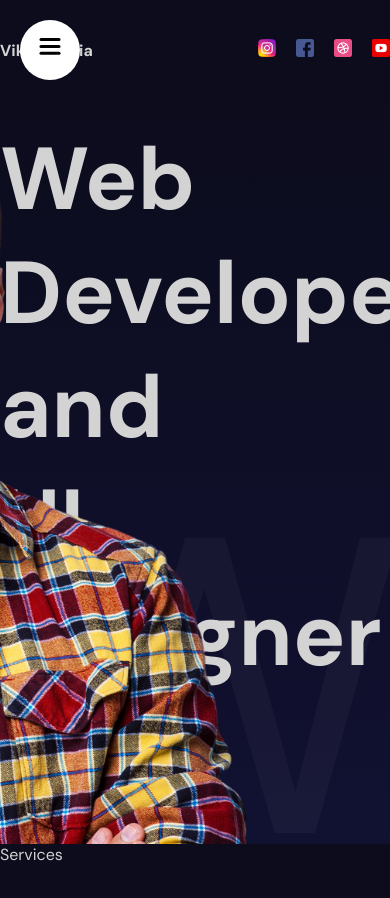
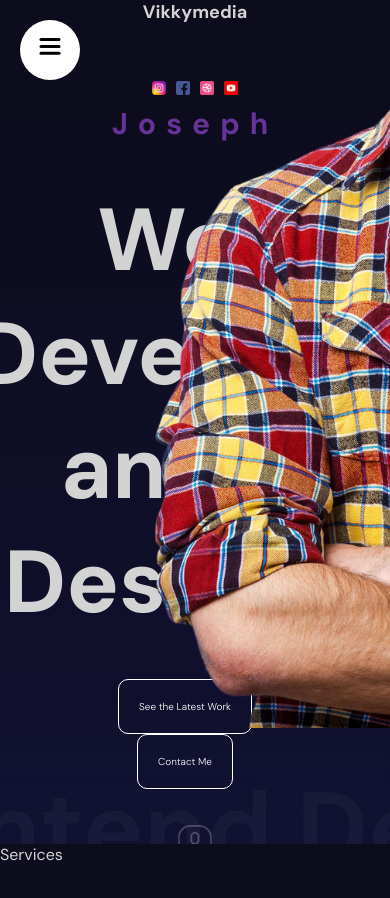
Before and after one commit to vikkymediagithub/Animated-Portfolio-Website, a React (Vite) app: page / in a window 390 px wide. Shown: the top 898 px of the page. Built offline with nearby package versions, Linux system fonts and the light colour scheme.

Commit message:
Responsivess still coninue

```diff
--- a/src/components/hero/Hero.jsx
+++ b/src/components/hero/Hero.jsx
@@ -9,6 +9,19 @@ const textVariants = {
     transition: {
       duration: 1,
       staggerChildren: 0.2,
+    },
+  },
+};
+
+const SliderVariants = {
+  initial: { x: 0 },
+  animate: {
+    x: '-220%',
+    transition: {
+      duration: 10, // Adjusted duration for a smoother effect
+      repeat: Infinity,
+      repeatType: 'loop', // Corrected invalid 'morrow' to 'loop'
+      ease: 'linear', // Smooth linear scrolling effect
     },
   },
 };
@@ -61,9 +74,14 @@ const Hero = () => {
         </motion.div>
 
         {/* Sliding Text */}
-        <div className="slidingTextContainer">
+        <motion.div
+          className="slidingTextContainer"
+          variants={SliderVariants}
+          animate="animate"
+          initial="initial"
+        >
           Writer, Frontend Developer, Freelancer, Video Maker, Content Writer
-        </div>
+        </motion.div>
 
         {/* Image Container */}
         <div className="imageContainer">
--- a/src/components/hero/hero.scss
+++ b/src/components/hero/hero.scss
@@ -1,16 +1,16 @@
-.hero{
+.hero {
     height: calc(100vh - 100px);
     overflow: hidden;
     position: relative;
     background: linear-gradient(180deg, #0c0c1d, #111132);
 
-
-    .wrapper{
+    .wrapper {
       max-width: 1366px;
       height: 100%;
       margin: auto;
+      padding: 0 20px; // Added padding for better spacing on mobile
 
-        .textContainer{
+      .textContainer {
         width: 50%;
         height: 100%;
         display: flex;
@@ -18,18 +18,18 @@
         justify-content: center;
         gap: 40px;
 
-            h2{
+        h2 {
           font-size: 30px;
           color: rebeccapurple;
           letter-spacing: 10px;
         }
 
-            h1{
+        h1 {
           font-size: 88px;
         }
 
-            .buttons{
-                button{
+        .buttons {
+          button {
             padding: 20px;
             border: 1px solid white;
             border-radius: 10px;
@@ -41,26 +41,143 @@
           }
         }
 
-            img{
+        img {
           width: 50px;
         }
       }
-    }
 
-    .imageContainer{
+      .imageContainer {
         height: 100%;
         position: absolute;
         top: 0;
         right: 0;
-
+      }
     }
 
-    .slidingTextContainer{
+    .slidingTextContainer {
       position: absolute;
       font-size: 50vh;
       bottom: -120px;
       white-space: nowrap;
       color: #ffffff09;
       cursor: pointer;
+      width: 50%;
+      font-weight: bold;
+    }
+
+    // Mobile responsive styles
+    @media (max-width: 1024px) {
+      .wrapper {
+        display: flex;
+        flex-direction: column;
+        align-items: center;
+      }
+
+      .textContainer {
+        width: 100%;
+        height: auto;
+        align-items: center;
+        text-align: center;
+
+        h1 {
+          font-size: 60px;
+        }
+
+        h2 {
+          font-size: 20px;
+        }
+
+        .buttons {
+          button {
+            padding: 15px;
+            font-size: 14px;
           }
         }
+
+        img {
+          width: 40px;
+        }
+      }
+
+      .imageContainer {
+        width: 100%;
+        height: 50%;
+        position: absolute;
+        top: 50%;
+        left: 0;
+        transform: translateY(-50%);
+      }
+
+      .slidingTextContainer {
+        font-size: 20vh; // Adjusted font-size for mobile
+        bottom: -80px;
+        width: 100%;
+        text-align: center;
+      }
+    }
+
+    @media (max-width: 768px) {
+      .wrapper {
+        padding: 0 10px; // Additional padding for smaller devices
+      }
+
+      .textContainer {
+        width: 100%;
+        h1 {
+          font-size: 40px;
+        }
+
+        h2 {
+          font-size: 16px;
+        }
+
+        .buttons {
+          button {
+            padding: 10px;
+            font-size: 12px;
+          }
+        }
+
+        img {
+          width: 35px;
+        }
+      }
+
+      .slidingTextContainer {
+        font-size: 15vh; // Smaller sliding text
+        bottom: -60px;
+      }
+    }
+
+    @media (max-width: 480px) {
+      .wrapper {
+        padding: 0 5px; // Further padding adjustments
+      }
+
+      .textContainer {
+        h1 {
+          font-size: 30px;
+        }
+
+        h2 {
+          font-size: 14px;
+        }
+
+        .buttons {
+          button {
+            padding: 8px;
+            font-size: 10px;
+          }
+        }
+
+        img {
+          width: 30px;
+        }
+      }
+
+      .slidingTextContainer {
+        font-size: 12vh; // Adjusted for even smaller screens
+        bottom: -50px;
+      }
+    }
+  }
--- a/src/components/navbar/navbar.scss
+++ b/src/components/navbar/navbar.scss
@@ -1,5 +1,6 @@
 .navbar {
     height: 100px;
+    padding: 0 20px; // Added padding for spacing on smaller screens
 
     .wrapper {
       max-width: 1366px;
@@ -11,16 +12,64 @@
 
       span {
         font-weight: bold;
+        font-size: 24px; // Adjust font size for better readability
       }
 
       .social {
         display: flex;
         gap: 20px;
-        }
 
         img {
           height: 18px;
           width: 18px;
+          transition: transform 0.3s;
+
+          &:hover {
+            transform: scale(1.1); // Slight hover effect for better UX
           }
         }
       }
+    }
+
+    // Mobile Responsive Styles
+    @media (max-width: 768px) {
+      .wrapper {
+        flex-direction: column; // Stack elements vertically
+        align-items: center;
+        text-align: center;
+        gap: 10px; // Add spacing between elements
+
+        span {
+          font-size: 20px; // Smaller font size for logo
+        }
+
+        .social {
+          gap: 15px;
+
+          img {
+            height: 16px; // Adjust image size for smaller screens
+            width: 16px;
+          }
+        }
+      }
+    }
+
+    @media (max-width: 480px) {
+      .wrapper {
+        gap: 5px; // Reduce spacing further for smaller devices
+
+        span {
+          font-size: 18px; // Further reduce font size for logo
+        }
+
+        .social {
+          gap: 10px;
+
+          img {
+            height: 14px; // Smaller icons for very small screens
+            width: 14px;
+          }
+        }
+      }
+    }
+  }
--- a/src/components/sidebar/links/Links.jsx
+++ b/src/components/sidebar/links/Links.jsx
@@ -1,4 +1,6 @@
 import { motion } from 'framer-motion';
+
+
 const Links = () => {
 
     const variants = {
```
Also changed, not shown: src/components/sidebar/toggleButton/togglebutton.scss (+27 -27 lines). Lines whose indentation alone changed are shown as unchanged.
